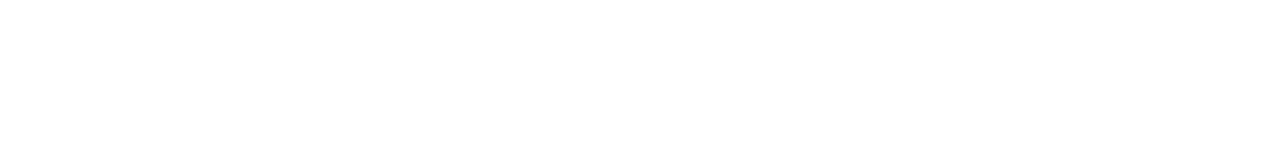
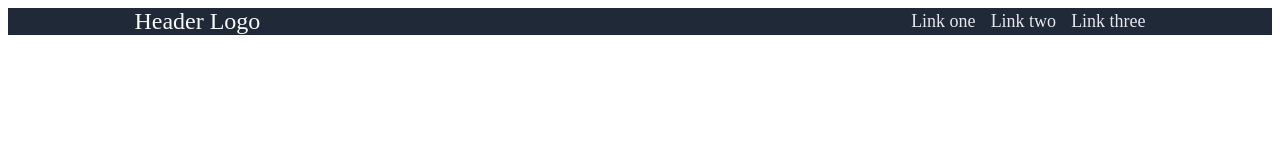
Before and after one commit to Jsbro98/landing-page, a plain HTML site: page index.html in a window 1280 px wide. Drawn offline with Linux system fonts and the light colour scheme.

Commit message:
created header section, added section one div

```diff
--- a/index.html
+++ b/index.html
@@ -6,6 +6,18 @@
         <link rel="stylesheet" href="style.css">
     </head>
     <body>
-
+<div class="wrapper">
+    <!--Header Section-->
+    <div class="header">
+        <div class="header-logo">Header Logo</div>
+        <div class="header-links">
+            <div class="link one">Link one</div>
+            <div class="link two">Link two</div>
+            <div class="link three">Link three</div>
+        </div>
+    </div>
+    <!--First section-->
+    <div class="section one"></div>
+</div>
     </body>
 </html>
--- a/style.css
+++ b/style.css
@@ -0,0 +1,26 @@
+.wrapper {
+    display: flex;
+    flex-direction: column;
+}
+
+/* The code below is for the header section */
+
+.header {
+    display: flex;
+    justify-content: space-between;
+    padding: 0 10%;
+    background: #1F2937;
+}
+
+.header-logo {
+    font-size: 24px;
+    color: #F9FAF8;
+}
+
+.header-links {
+    display: flex;
+    gap: 15px;
+    font-size: 18px;
+    color: #E5E7EB;
+    align-items: center;
+}
```
